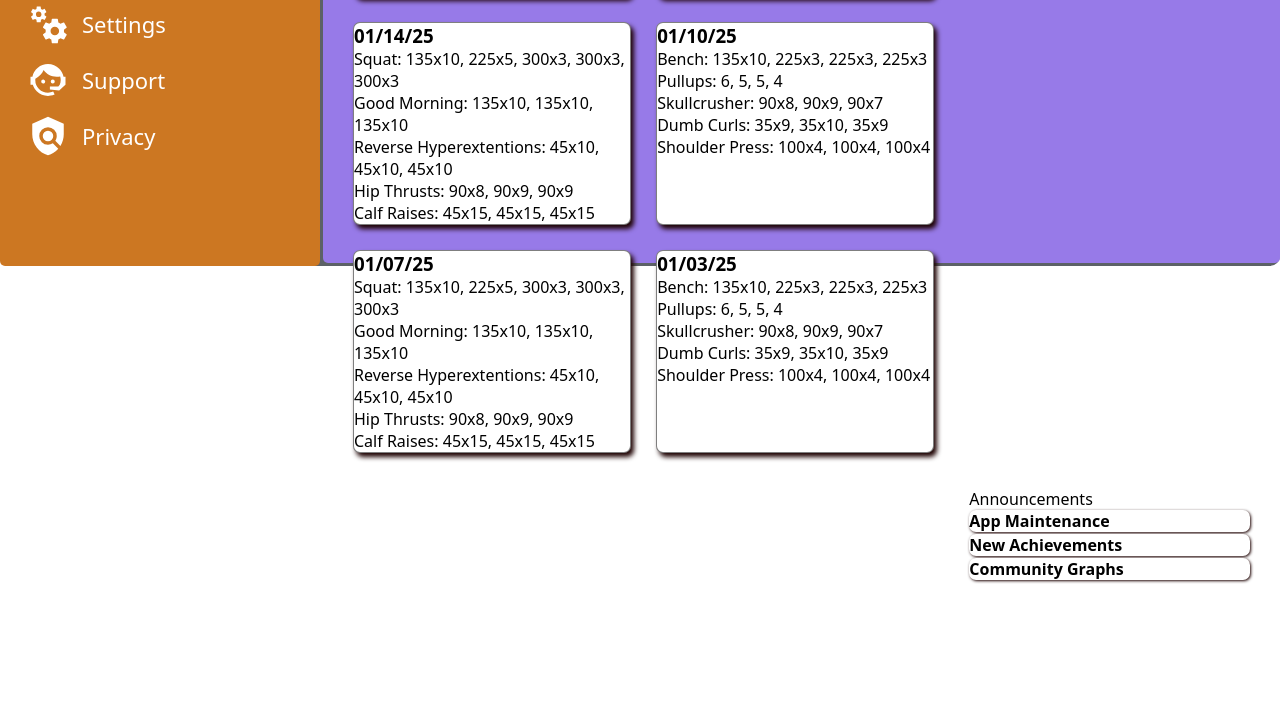
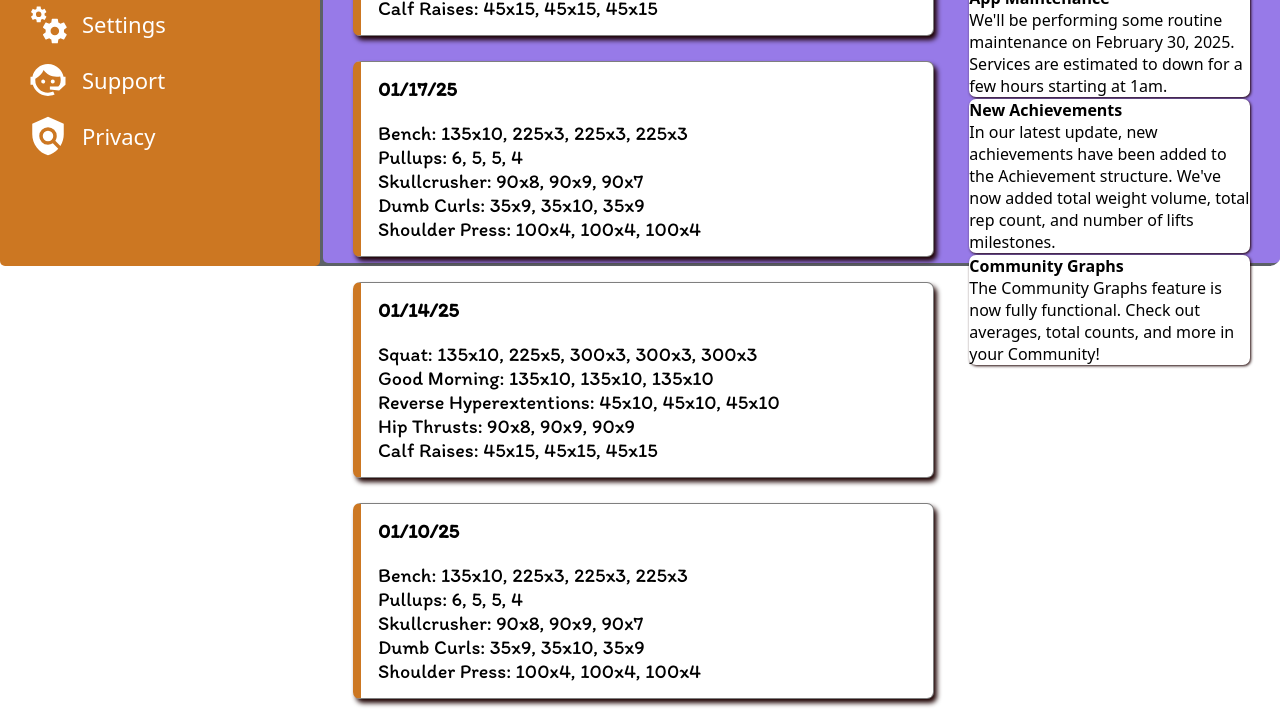
Before and after one commit to king7hills/admin_dashboard, a plain HTML site: page index.html in a window 1280 px wide. Shown: the part 534-1255 px from the top of the page. Before the commit the page ends 1124 px from the top, so only its background shows below. Drawn offline with Linux system fonts and the light colour scheme.

Commit message:
Added sample content to announcement cards. Finished stylizing recent cards. Styled main titles.

```diff
--- a/index.html
+++ b/index.html
@@ -5,6 +5,9 @@
     <meta name="viewport" content="width=device-width, initial-scale=1.0">
     <title>Admin Dashboard</title>
     <link rel="stylesheet" href="styles.css">
+    <link rel="preconnect" href="https://fonts.googleapis.com">
+    <link rel="preconnect" href="https://fonts.gstatic.com" crossorigin>
+    <link href="https://fonts.googleapis.com/css2?family=Itim&display=swap" rel="stylesheet">
 </head>
 <body>
     <div class="wrapper">
@@ -161,22 +164,26 @@
                     <div class="weekday">Fri</div>
                     <div class="weekday">Sat</div>
                 </div>
-                <div class="week_title">Week of {today's date}</div>
+                <div class="week_title">Week of 01/21/25</div>
             </div>
             <div class="main_announcements">
                 <div class="main_section_title">Announcements</div>
                 <div class="announcement_card_wrapper">
                     <div class="announcement_card">
                         <h4>App Maintenance</h4>
-                        <p></p>
+                        <p>We'll be performing some routine maintenance on February 30, 2025. Services are estimated to down for a few hours starting at 1am.</p>
                     </div>
                     <div class="announcement_card">
                         <h4>New Achievements</h4>
-                        <p></p>
+                        <p>
+                            In our latest update, new achievements have been added to the Achievement structure.
+                            We've now added total weight volume, total rep count, and number of lifts milestones.</p>
                     </div>
                     <div class="announcement_card">
                         <h4>Community Graphs</h4>
-                        <p></p>
+                        <p>
+                            The Community Graphs feature is now fully functional. Check out averages, total counts, and more in your Community!
+                        </p>
                     </div>
                 </div>
             </div>
--- a/styles.css
+++ b/styles.css
@@ -3,6 +3,12 @@
 * {
     margin: 0;
     font-family: system-ui, -apple-system, BlinkMacSystemFont, 'Segoe UI', Roboto, Oxygen, Ubuntu, Cantarell, 'Open Sans', 'Helvetica Neue', sans-serif;
+}
+
+.itim-regular {
+    font-family: "Itim", serif;
+    font-weight: 400;
+    font-style: normal;
 }
 
 input, button, textarea, select {
@@ -196,12 +202,14 @@ input#query {
 .main {
     display: grid;
     grid-template-columns: 2fr 1fr;
+    grid-template-rows: 1fr 1fr;
     background-color: var(--triad-color2);
     gap: 15px;
 }
 
 .main_recent {
     grid-column: 1;
+    grid-row: 1/3;
     display: flex;
     flex-direction: column;
 
@@ -209,8 +217,15 @@ input#query {
 
 .recent_card_wrapper {
     display: grid;
-    grid-template-columns: repeat(auto-fit, minmax(250px, 1fr));
+    grid-template-columns: repeat(auto-fit, minmax(300px, 1fr));
     gap: 25px;
+}
+
+.main_section_title {
+    font-size: 2rem;
+    font-weight: 540;
+    text-decoration: underline;
+    margin-bottom: 25px;
 }
 
 .card, .announcement_card {
@@ -221,7 +236,17 @@ input#query {
 
 .card {
     border: 1px solid rgb(0, 0, 0, 0.5);
+    border-left: 8px solid #CC7722;
     box-shadow: 3px 4px 5px var(--brown-accent);
+}
+
+.card > * {
+    font-family: "Itim", serif;
+    font-size: 1.25rem;
+    padding: 5px;
+    margin-left: 12px;
+    margin-top: 10px;
+    margin-bottom: 10px;
 }
 
 .main_upcoming {
```
